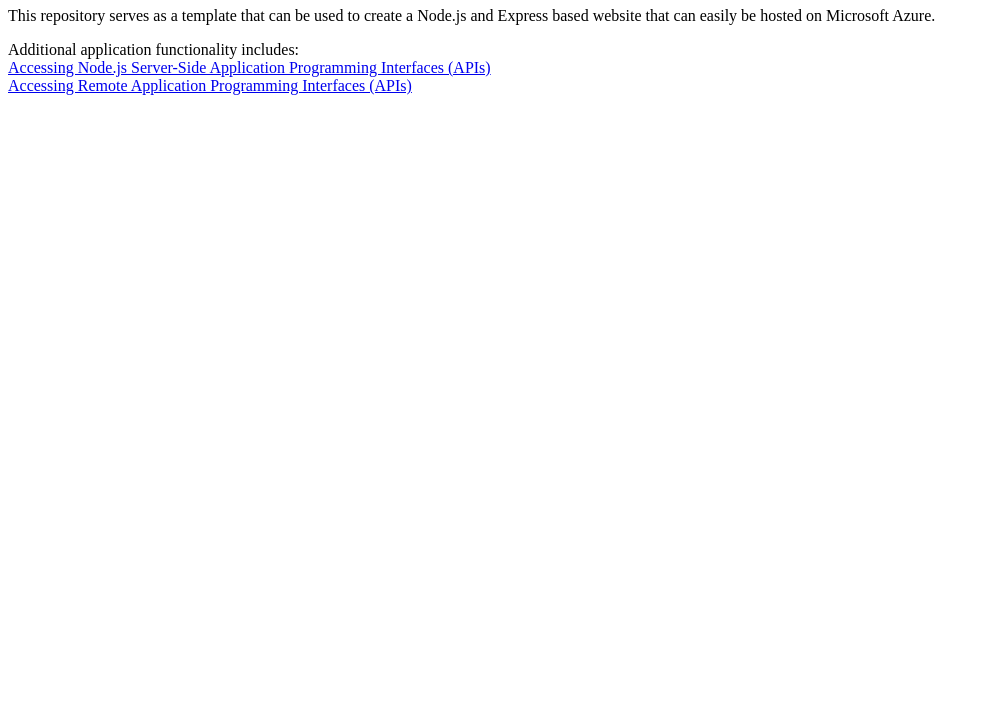
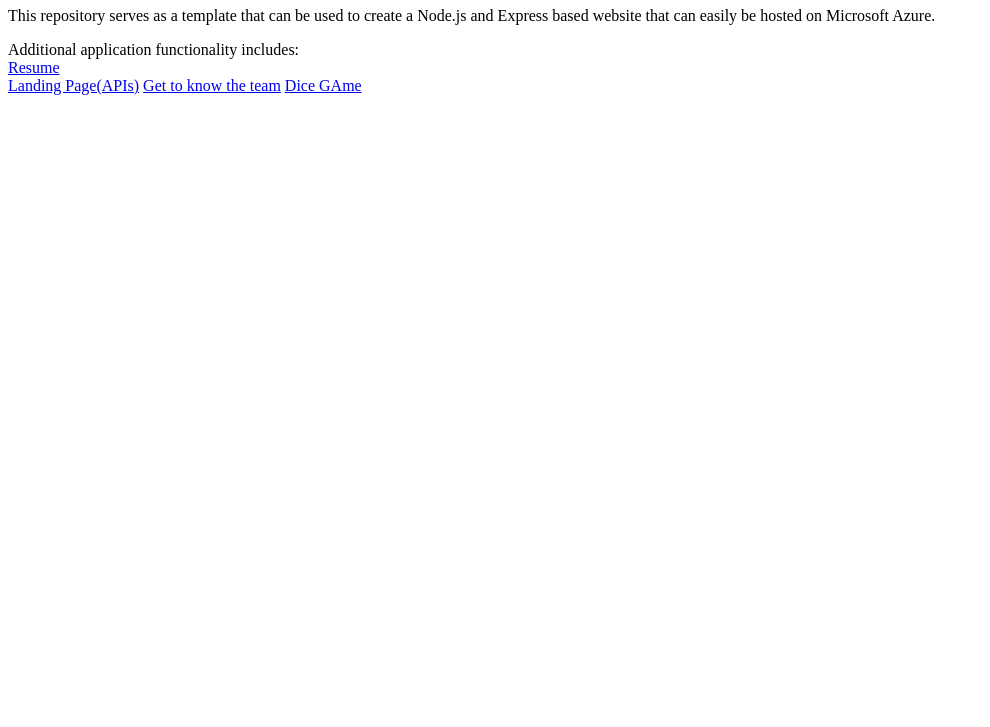
Before and after one commit to Ethan-Kohl/personal-azure-node-js-site-ejk, a website: page static/index.html in a window 1280 px wide. Shown: the part 73-800 px from the top of the page, without its empty margins (0-990 px from the left). Drawn offline with Linux system fonts and the light colour scheme.

Commit message:
Rough draft for the node.js on azure

```diff
--- a/static/index.html
+++ b/static/index.html
@@ -9,7 +9,10 @@
 be hosted on Microsoft Azure.</p>
 
 Additional application functionality includes:<br />
-<a href="fetching-from-server.html">Accessing Node.js Server-Side Application Programming Interfaces (APIs)</a><br />
-<a href="fetching-remote-dog-breeds.html">Accessing Remote Application Programming Interfaces (APIs)</a>
+<a href="Ethan Kohl Resume.html">Resume</a><br />
+<a href="Landing Page.html">Landing Page(APIs)</a>
+ <a href="getting-to-know-each-other-ek.html">Get to know the team</a>
+ <a href="ProfessorDiceGame.html">Dice GAme</a>
+
 </body>
 </html>
```
